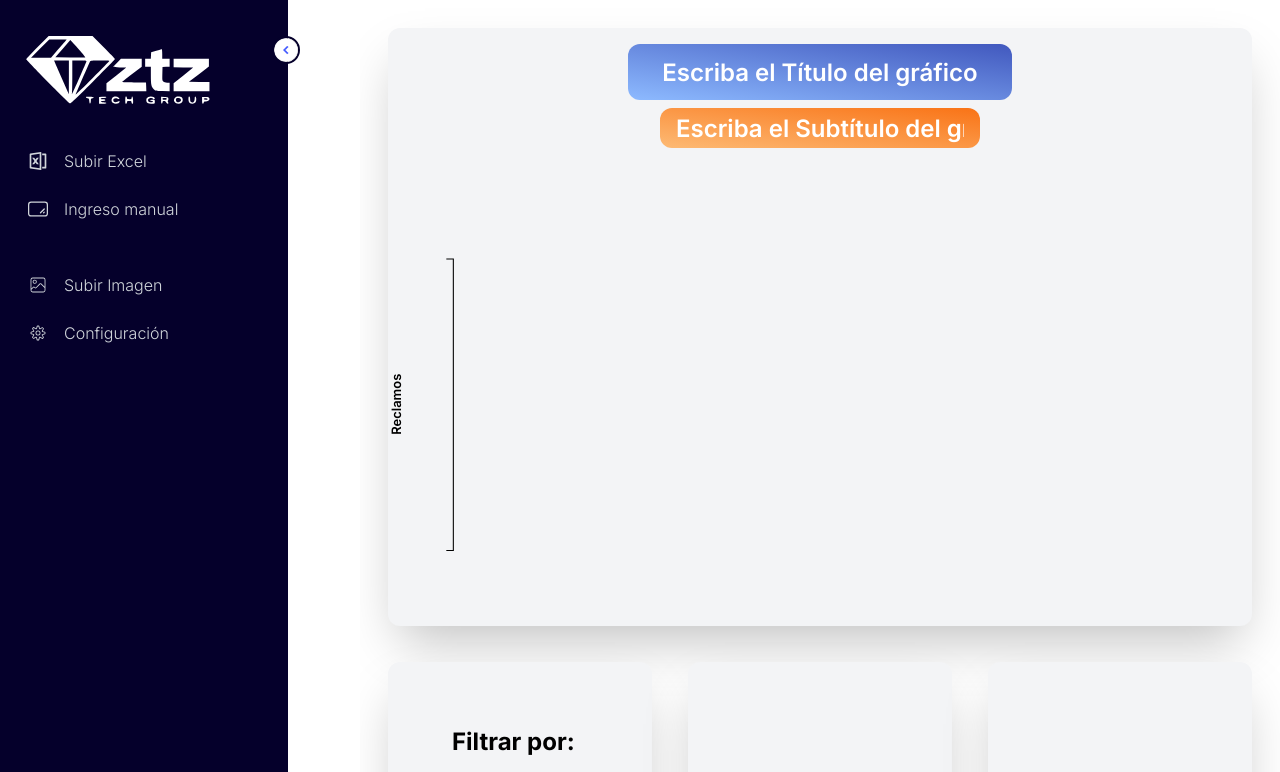
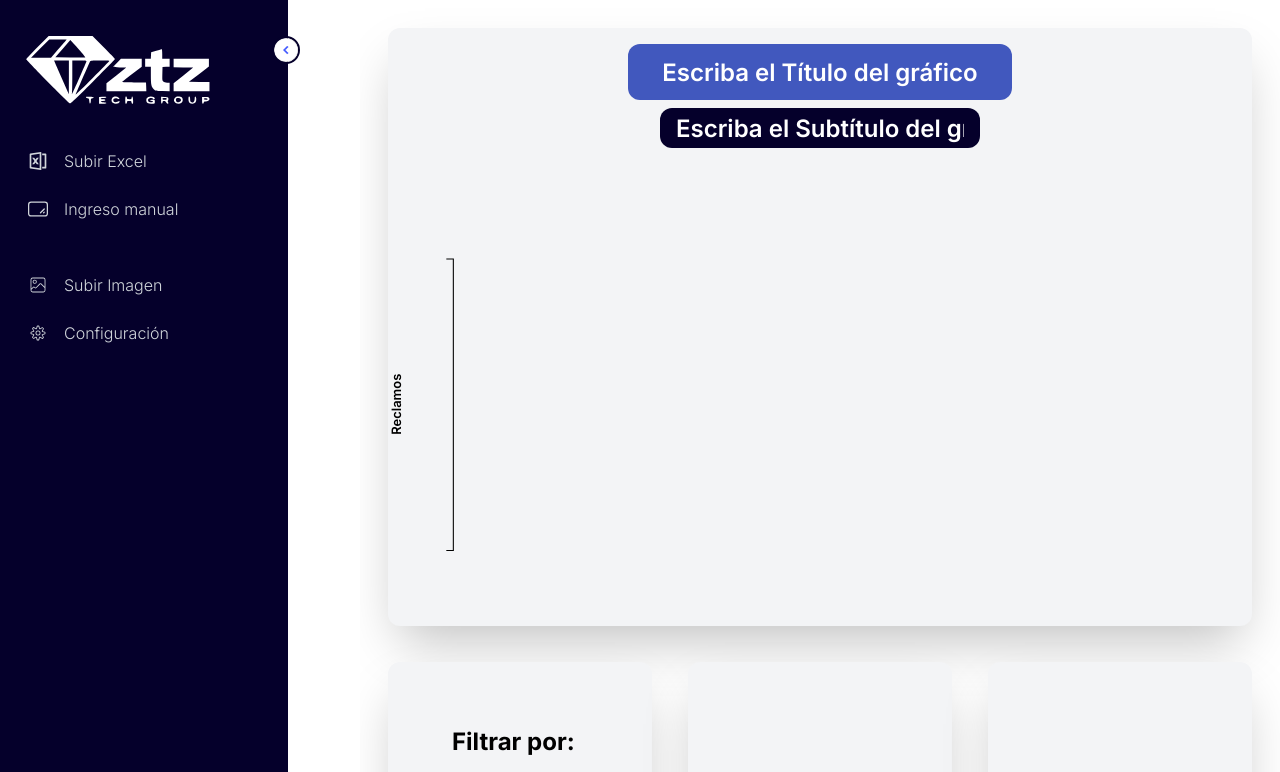
Before and after one commit to ulloacastillo/graficos-ztz, a Next.js app: page / in a window 1280 px wide. Shown: the top 772 px of the page. Built offline with nearby package versions, Linux system fonts and the light colour scheme.

Commit message:
change colors in title and subtitle

```diff
--- a/components/App.jsx
+++ b/components/App.jsx
@@ -11,12 +11,15 @@ import UploadImage from './UploadImage';
 import ChartConfig from './ChartConfig';
 import DataTable from './DataTable';
 import { useSelector } from 'react-redux';
+import { useChartSettings } from '@/app/store/store';
 import Chart from './Chart';
 
 const App = () => {
   const [open, setOpen] = useState(true);
   const [selectedOption, setSelectedOption] = useState(1);
   const filteredData = useSelector((state) => state.chartData);
+  const initialColor = useChartSettings((state) => state.initialColor);
+  const endColor = useChartSettings((state) => state.endColor);
   const [title, setTitle] = useState('Escriba el Título del gráfico');
   const [subTitle, setSubTitle] = useState('Escriba el Subtítulo del gráfico');
   const Menu = [
@@ -25,7 +28,7 @@ const App = () => {
     { id: 3, tittle: 'Subir Imagen', icon: CiImageOn, gap: true },
     { id: 4, tittle: 'Configuración', icon: CiSettings },
   ];
-
+  console.log(initialColor);
   return (
     <div className="flex">
       <div
@@ -74,7 +77,8 @@ const App = () => {
                 <input
                   type="text"
                   placeholder="Escriba el Título del gráfico"
-                  className="w-96 h-14 bg-gradient-to-tr from-ztz-softblue to-ztz-indigoblue rounded-xl px-4 text-white text-center"
+                  className={`w-96 h-14 rounded-xl px-4 text-white text-center`}
+                  style={{ background: initialColor }}
                   name="title"
                   value={title}
                   onChange={(e) => setTitle(e.target.value)}
@@ -85,7 +89,8 @@ const App = () => {
                 <input
                   type="text"
                   placeholder="Escriba el Subtitulo del gráfico"
-                  className="w-80 h-10 bg-gradient-to-tr from-orange-300 to-orange-500 rounded-xl px-4 text-white text-center"
+                  className="w-80 h-10 rounded-xl px-4 text-white text-center"
+                  style={{ background: endColor }}
                   name="title"
                   value={subTitle}
                   onChange={(e) => setSubTitle(e.target.value)}
--- a/src/app/constants/index.js
+++ b/src/app/constants/index.js
@@ -31,7 +31,7 @@ export const THEMES = {
     images: [],
   },
   Cyber: {
-    colors: ['#00ff00', '#0000ff'],
+    colors: ['#3C8FDC', '#FF9B6B'],
     images: [],
   },
   NewYear: {
```
